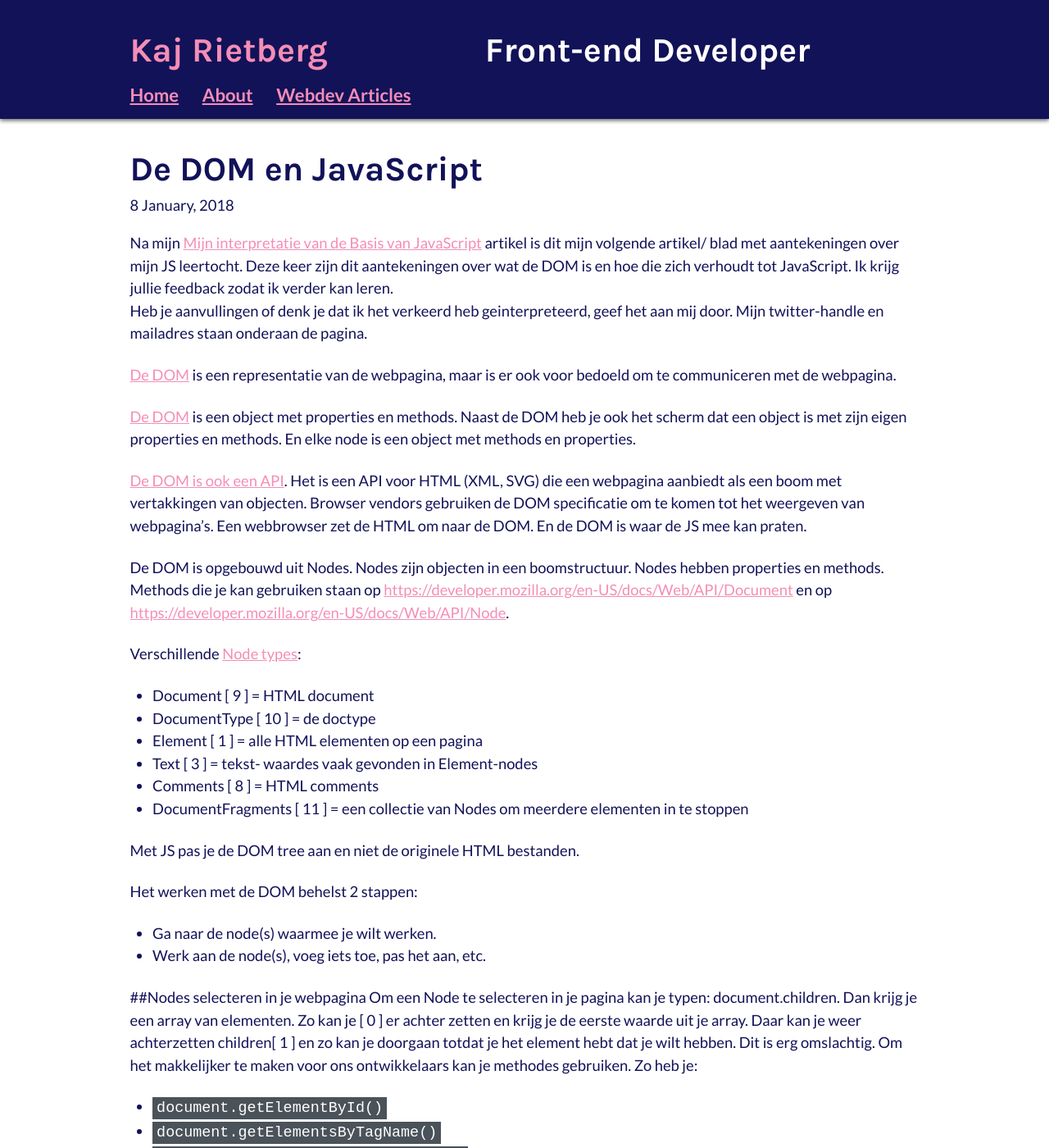
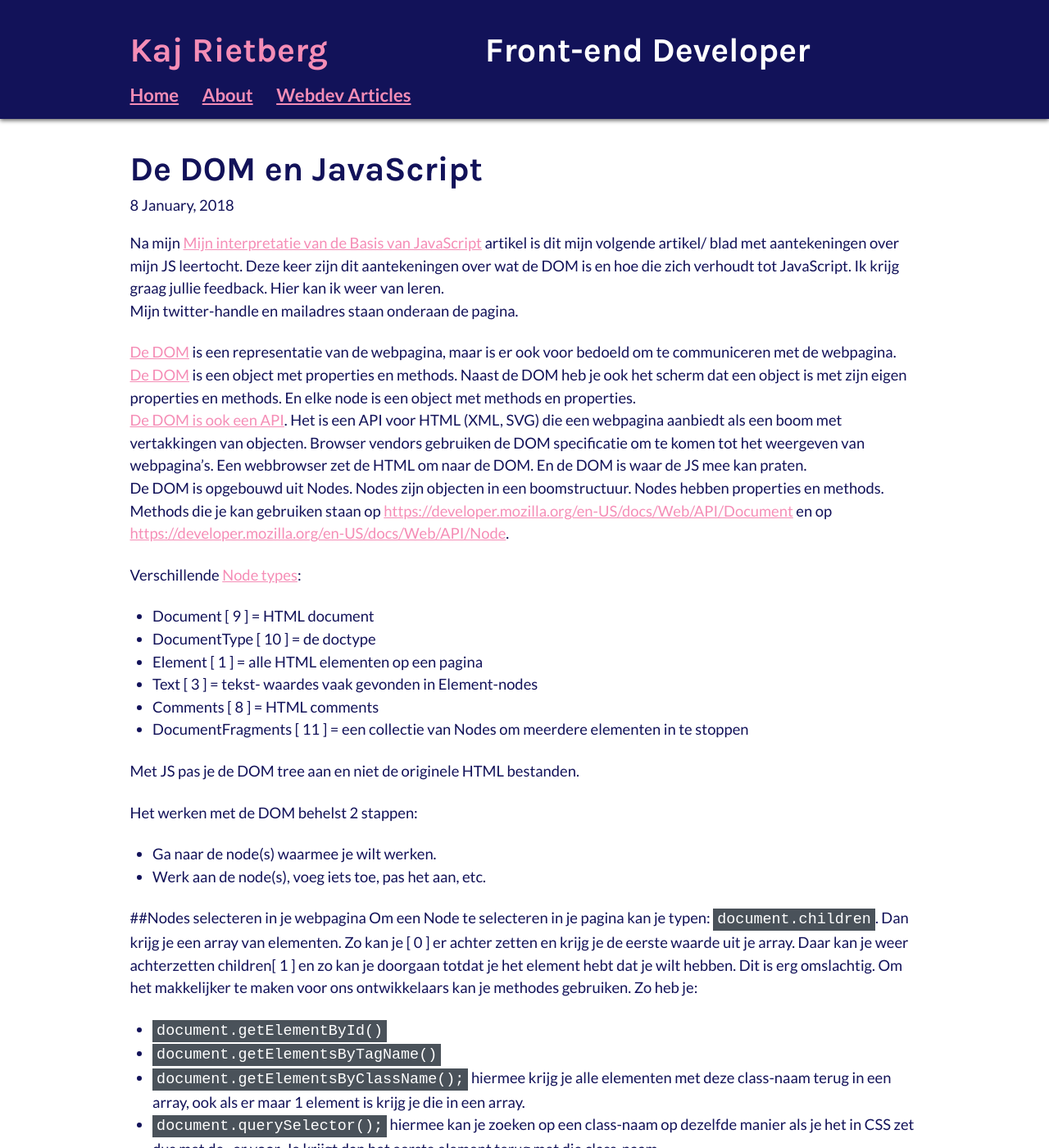
Before and after one commit to kajrietberg/kajrietberg.nl, a Jekyll site: the page built from _posts/2018-01-08-dom-en-javascript.md, in a window 1280 px wide and 1400 px high. Shown: the whole window at 82% size. Built offline with Jekyll 4.4.1, drawn with Linux system fonts in a browser that asks for light colours; some of the changed text lies outside the part shown.

Commit message:
aanpassingen artikel de DOM en JS

```diff
--- a/_posts/2018-01-08-dom-en-javascript.md
+++ b/_posts/2018-01-08-dom-en-javascript.md
@@ -5,16 +5,12 @@ tags: front-end, JS, DOM
 page-class: article
 ---
 
-Na mijn [Mijn interpretatie van de Basis van JavaScript](https://www.kajrietberg.nl/2018/01/basis-van-javascript.html) artikel is dit mijn volgende artikel/ blad met aantekeningen over mijn JS leertocht. Deze keer zijn dit aantekeningen over wat de DOM is en hoe die zich verhoudt tot JavaScript. Ik krijg jullie feedback zodat ik verder kan leren.<br>
-Heb je aanvullingen of denk je dat ik het verkeerd heb geinterpreteerd, geef het aan mij door. Mijn twitter-handle en mailadres staan onderaan de pagina.
+Na mijn [Mijn interpretatie van de Basis van JavaScript](https://www.kajrietberg.nl/2018/01/basis-van-javascript.html) artikel is dit mijn volgende artikel/ blad met aantekeningen over mijn JS leertocht. Deze keer zijn dit aantekeningen over wat de DOM is en hoe die zich verhoudt tot JavaScript. Ik krijg graag jullie feedback. Hier kan ik weer van leren.<br>Mijn twitter-handle en mailadres staan onderaan de pagina.
 
-[De DOM](https://javascriptforwp.com/introduction-to-document-object-model/) is een representatie van de webpagina, maar is er ook voor bedoeld om te communiceren met de webpagina.
-
-[De DOM](https://css-tricks.com/dom/) is een object met properties en methods. Naast de DOM heb je ook het scherm dat een object is met zijn eigen properties en methods. En elke node is een object met methods en properties.
-
+[De DOM](https://javascriptforwp.com/introduction-to-document-object-model/) is een representatie van de webpagina, maar is er ook voor bedoeld om te communiceren met de webpagina.<br>
+[De DOM](https://css-tricks.com/dom/) is een object met properties en methods. Naast de DOM heb je ook het scherm dat een object is met zijn eigen properties en methods. En elke node is een object met methods en properties.<br>
 [De DOM is ook een API](https://developer.mozilla.org/en-US/docs/Web/API/Document_Object_Mode).
-Het is een API voor HTML (XML, SVG) die een webpagina aanbiedt als een boom met vertakkingen van objecten. Browser vendors gebruiken de DOM specificatie om te komen tot het weergeven van webpagina's. Een webbrowser zet de HTML om naar de DOM. En de DOM is waar de JS mee kan praten.
-
+Het is een API voor HTML (XML, SVG) die een webpagina aanbiedt als een boom met vertakkingen van objecten. Browser vendors gebruiken de DOM specificatie om te komen tot het weergeven van webpagina's. Een webbrowser zet de HTML om naar de DOM. En de DOM is waar de JS mee kan praten.<br>
 De DOM is opgebouwd uit Nodes. Nodes zijn objecten in een boomstructuur. Nodes hebben properties en methods. Methods die je kan gebruiken staan op [https://developer.mozilla.org/en-US/docs/Web/API/Document](https://developer.mozilla.org/en-US/docs/Web/API/Document) en op [https://developer.mozilla.org/en-US/docs/Web/API/Node](https://developer.mozilla.org/en-US/docs/Web/API/Node).
 
 Verschillende [Node types](https://developer.mozilla.org/en-US/docs/Web/API/Node/nodeType):
@@ -35,7 +31,7 @@ Het werken met de DOM behelst 2 stappen:
 
 
 ##Nodes selecteren in je webpagina
-Om een Node te selecteren in je pagina kan je typen: document.children. Dan krijg je een array van elementen. Zo kan je [ 0 ] er achter zetten en krijg je de eerste waarde uit je array. Daar kan je weer achterzetten children[ 1 ] en zo kan je doorgaan totdat je het element hebt dat je wilt hebben. Dit is erg omslachtig. Om het makkelijker te maken voor ons ontwikkelaars kan je methodes gebruiken.
+Om een Node te selecteren in je pagina kan je typen: `document.children`. Dan krijg je een array van elementen. Zo kan je [ 0 ] er achter zetten en krijg je de eerste waarde uit je array. Daar kan je weer achterzetten children[ 1 ] en zo kan je doorgaan totdat je het element hebt dat je wilt hebben. Dit is erg omslachtig. Om het makkelijker te maken voor ons ontwikkelaars kan je methodes gebruiken.
 Zo heb je:
 
 * `document.getElementById()`
@@ -112,7 +108,7 @@ Om de waardes in en vanuit Text Nodes te krijgen gebruik:
 ##Nodes toevoegen aan de DOM
 
 * `ParentElement.insertBefore (Nieuwe node, waarvoor je het wil plaatsen);`
-* `insertAfter` bestaat niet, maar dan gebruik je `.nextSibling` op het element waarna je het wil plaatsen.
+* `insertAfter` bestaat niet, gebruik dan `.nextSibling` op het element waarna je het wil plaatsen.
 * `replaceChild( nieuw element, element om te vervangen);`
 
 
```
Also changed, not shown: other parts of _posts/2018-01-08-dom-en-javascript.md (+1 -1 lines).
